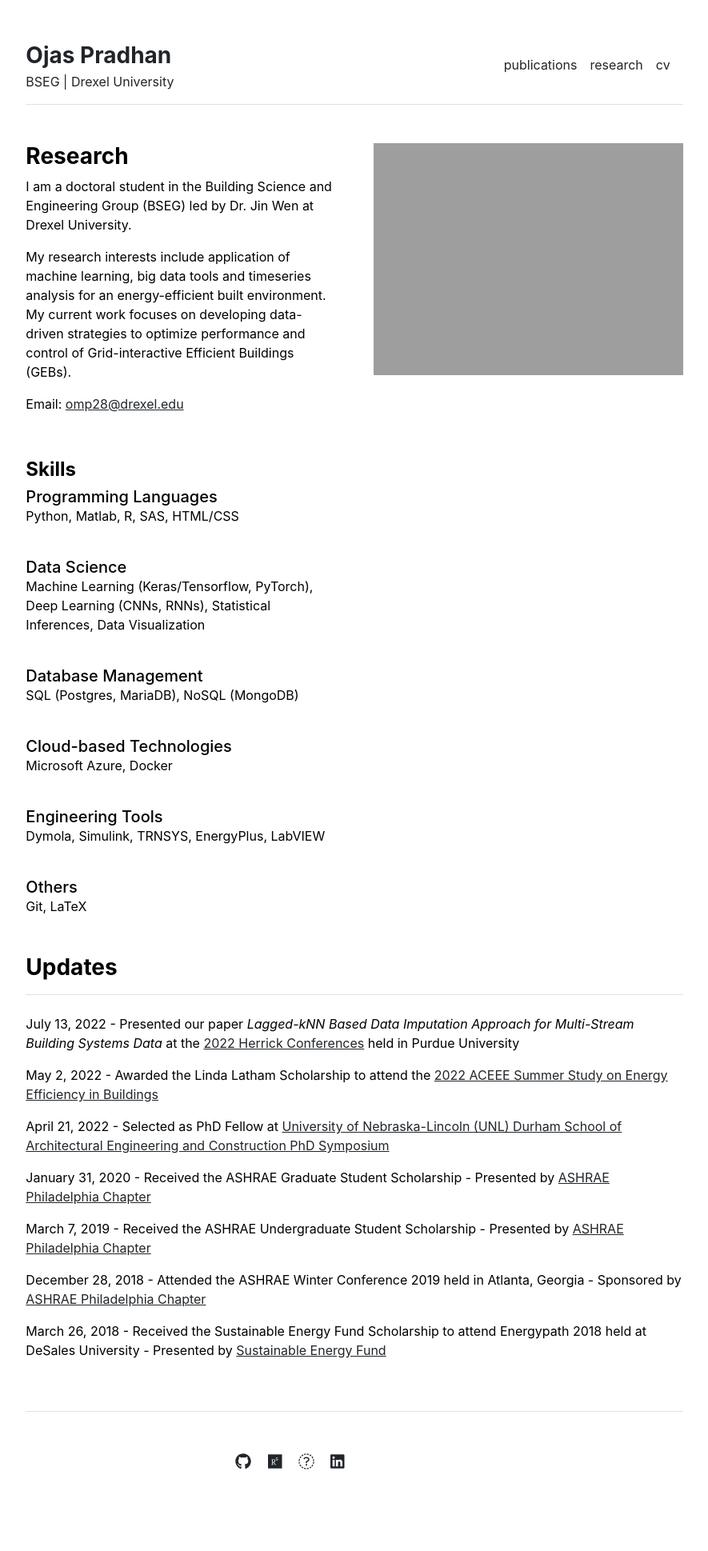
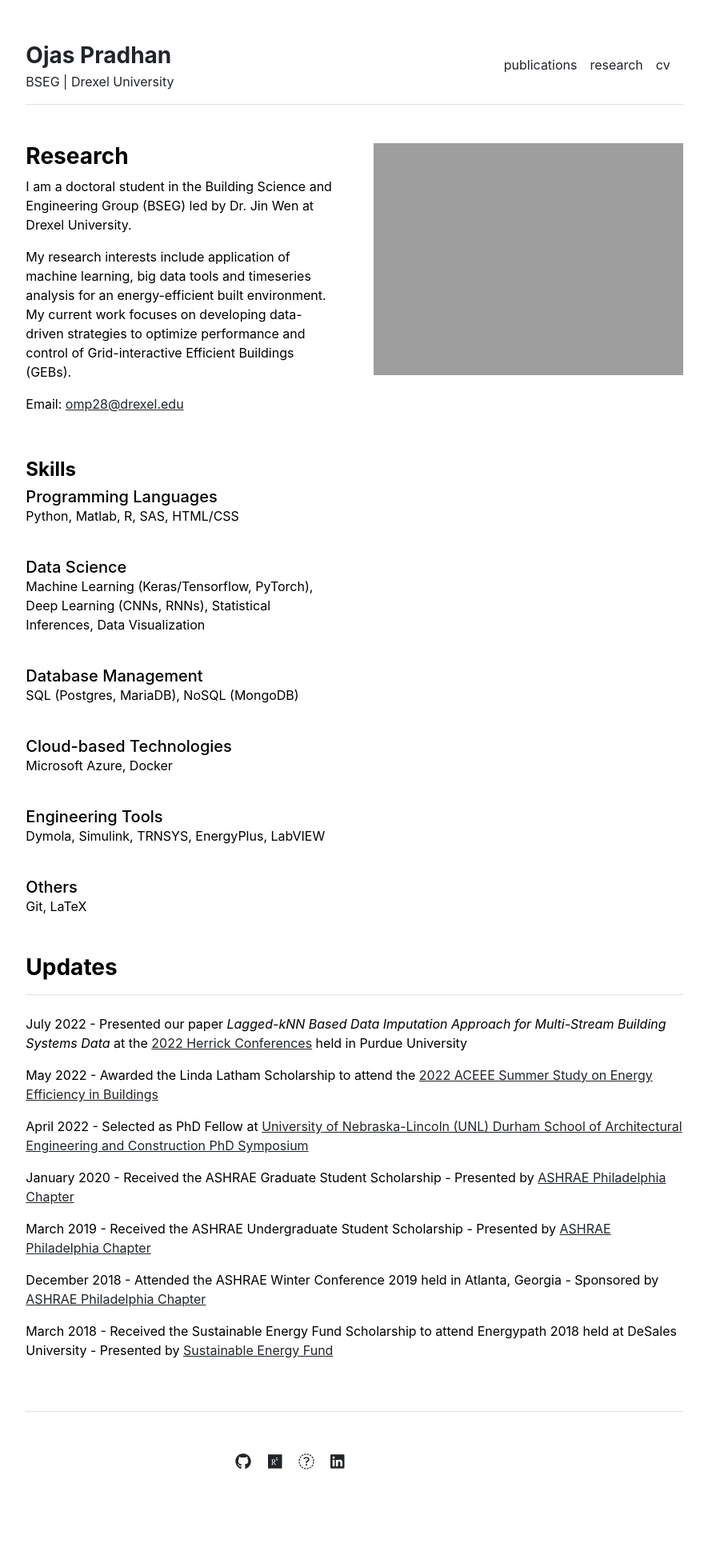
Before and after one commit to pradhanojas/pradhanojas.github.io, a Jekyll site: the page built from index.md, in a window 1280 px wide. Shown: the whole page at 80% size, without its empty margins (197-1082 px from the left). Built offline with Jekyll 4.4.1, drawn with Linux system fonts in a browser that asks for light colours.

Commit message:
Update home.html

```diff
--- a/_layouts/home.html
+++ b/_layouts/home.html
@@ -16,12 +16,12 @@ layout: default
   <div class="col-md-12">
     <h3 class="fw-bold border-bottom pb-3 mb-0">Updates</h3>
     <br>
-    <p>July 13, 2022 - Presented our paper <em>Lagged-kNN Based Data Imputation Approach for Multi-Stream Building Systems Data</em> at the <a href = "https://engineering.purdue.edu/Herrick/about/news/Conferences/2022">2022 Herrick Conferences</a> held in Purdue University</p>
-    <p>May 2, 2022 - Awarded the Linda Latham Scholarship to attend the <a href = "https://www.aceee.org/2022-buildings-summer-study">2022 ACEEE Summer Study on Energy Efficiency in Buildings</a></p>
-    <p>April 21, 2022 - Selected as PhD Fellow at <a href = "https://engineering.unl.edu/durhamschool/phd-symposium"> University of Nebraska-Lincoln (UNL) Durham School of Architectural Engineering and Construction PhD Symposium</a></p>
-    <p>January 31, 2020 - Received the ASHRAE Graduate Student Scholarship - Presented by <a href = "https://ashraephilly.org/">ASHRAE Philadelphia Chapter</a></p>
-    <p>March 7, 2019 - Received the ASHRAE Undergraduate Student Scholarship - Presented by <a href = "https://ashraephilly.org/">ASHRAE Philadelphia Chapter</a></p>
-    <p>December 28, 2018 - Attended the ASHRAE Winter Conference 2019 held in Atlanta, Georgia - Sponsored by <a href = "https://ashraephilly.org/">ASHRAE Philadelphia Chapter</a></p>
-    <p>March 26, 2018 - Received the Sustainable Energy Fund Scholarship to attend Energypath 2018 held at DeSales University - Presented by <a href = "https://thesef.org/">Sustainable Energy Fund</a></p>
+    <p>July 2022 - Presented our paper <em>Lagged-kNN Based Data Imputation Approach for Multi-Stream Building Systems Data</em> at the <a href = "https://engineering.purdue.edu/Herrick/about/news/Conferences/2022">2022 Herrick Conferences</a> held in Purdue University</p>
+    <p>May 2022 - Awarded the Linda Latham Scholarship to attend the <a href = "https://www.aceee.org/2022-buildings-summer-study">2022 ACEEE Summer Study on Energy Efficiency in Buildings</a></p>
+    <p>April 2022 - Selected as PhD Fellow at <a href = "https://engineering.unl.edu/durhamschool/phd-symposium"> University of Nebraska-Lincoln (UNL) Durham School of Architectural Engineering and Construction PhD Symposium</a></p>
+    <p>January 2020 - Received the ASHRAE Graduate Student Scholarship - Presented by <a href = "https://ashraephilly.org">ASHRAE Philadelphia Chapter</a></p>
+    <p>March 2019 - Received the ASHRAE Undergraduate Student Scholarship - Presented by <a href = "https://ashraephilly.org">ASHRAE Philadelphia Chapter</a></p>
+    <p>December 2018 - Attended the ASHRAE Winter Conference 2019 held in Atlanta, Georgia - Sponsored by <a href = "https://ashraephilly.org">ASHRAE Philadelphia Chapter</a></p>
+    <p>March 2018 - Received the Sustainable Energy Fund Scholarship to attend Energypath 2018 held at DeSales University - Presented by <a href = "https://thesef.org">Sustainable Energy Fund</a></p>
   </div>
 </div>
```
